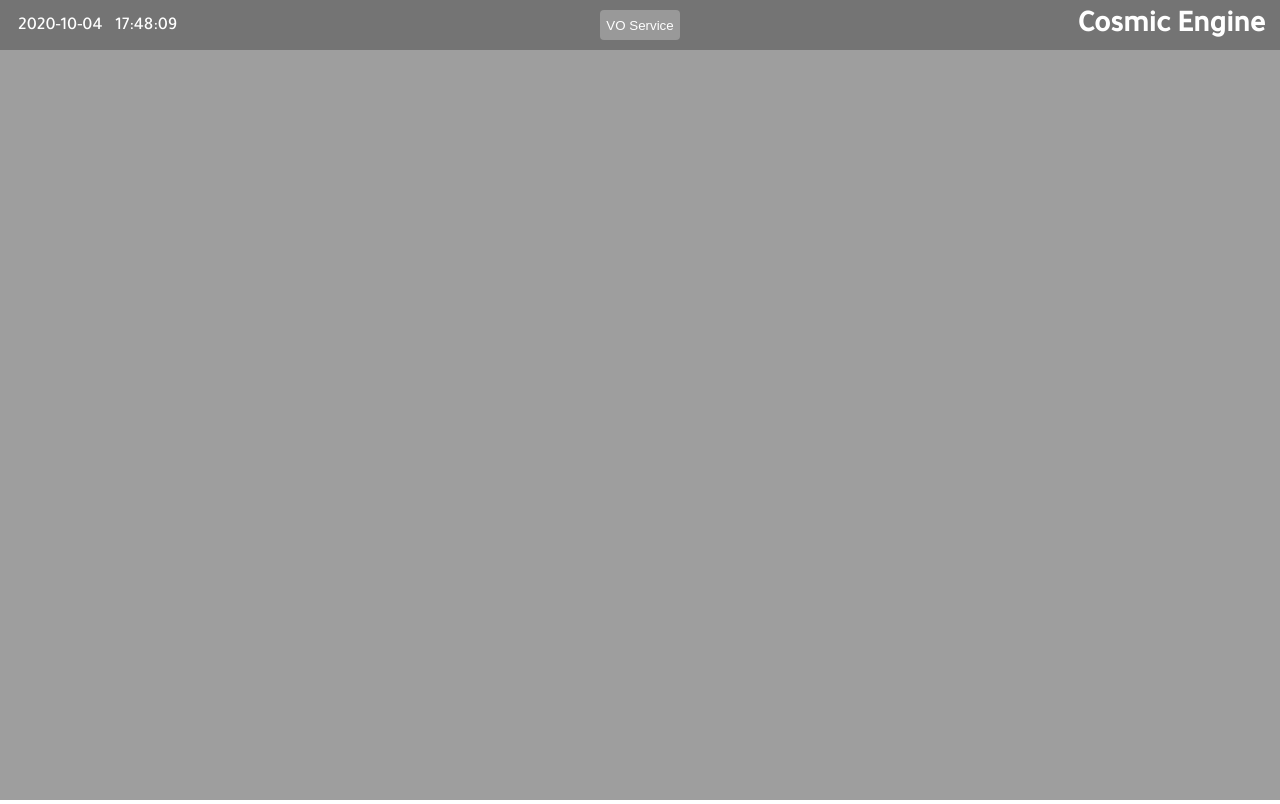
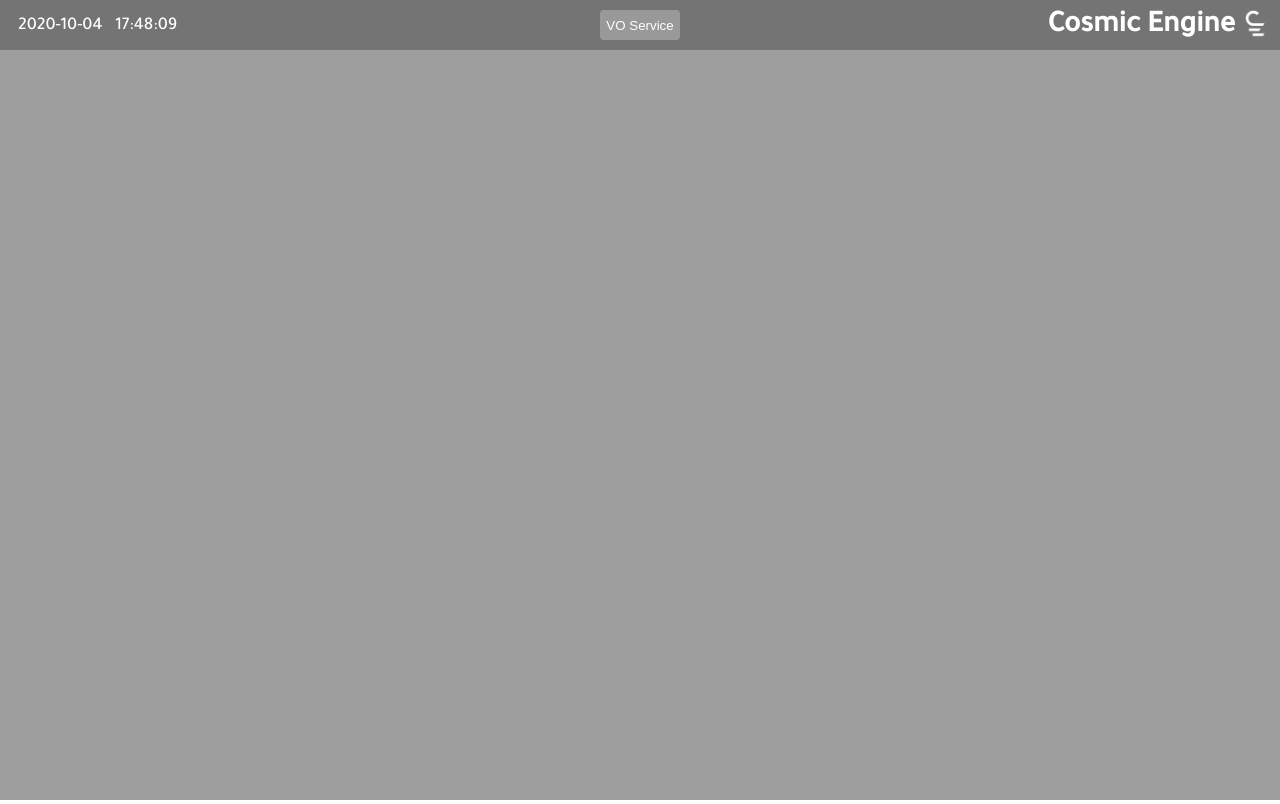
Before and after one commit to cubetastic33/cosmic-engine, a Flask app: page / in a window 1280 px wide. Run offline with Flask 2, Linux system fonts and the light colour scheme.

Commit message:
Add logo to header

```diff
--- a/static/styles/main.css
+++ b/static/styles/main.css
@@ -30,14 +30,24 @@ header div {
     height: 100%;
 }
 
+header img {
+    height: 30px;
+}
+
 header h1, #time {
     color: #FFFFFF;
     font-family: "Tajawal", sans-serif;
     margin: 0;
     position: absolute;
     top: .3em;
+    right: calc(30px + .5em);
+    font-size: 30px;
+}
+
+header img {
+    position: absolute;
+    top: .5em;
     right: .5em;
-    font-size: 30px;
 }
 
 #time {
--- a/templates/index.html
+++ b/templates/index.html
@@ -13,6 +13,7 @@
             <button>VO Service</button>
         </div>
         <h1>Cosmic Engine</h1>
+        <img src="/images/logo.png" alt="logo">
     </header>
     <div id="search-dialog">
         <button id="close" class="close">x</button>
```
